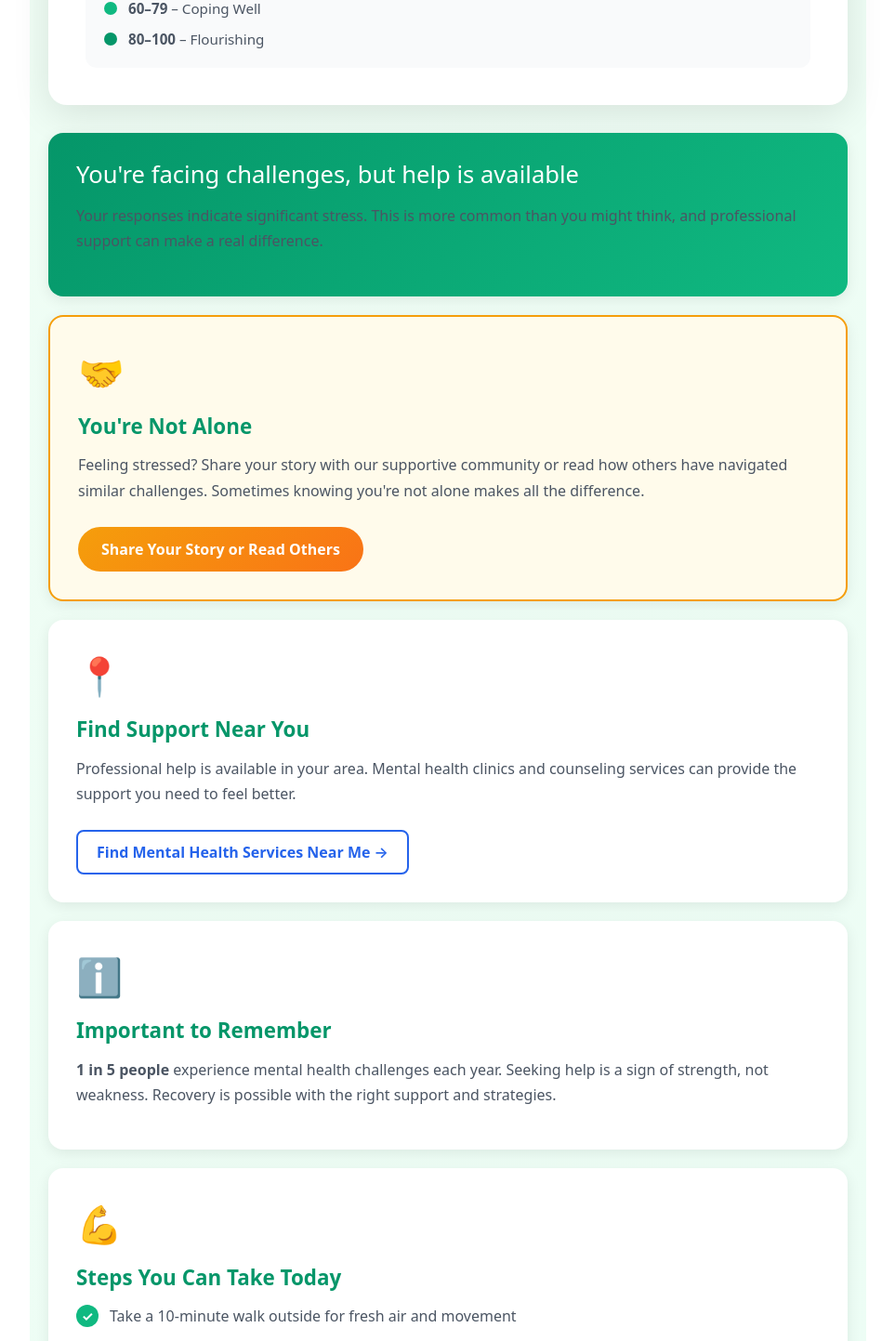
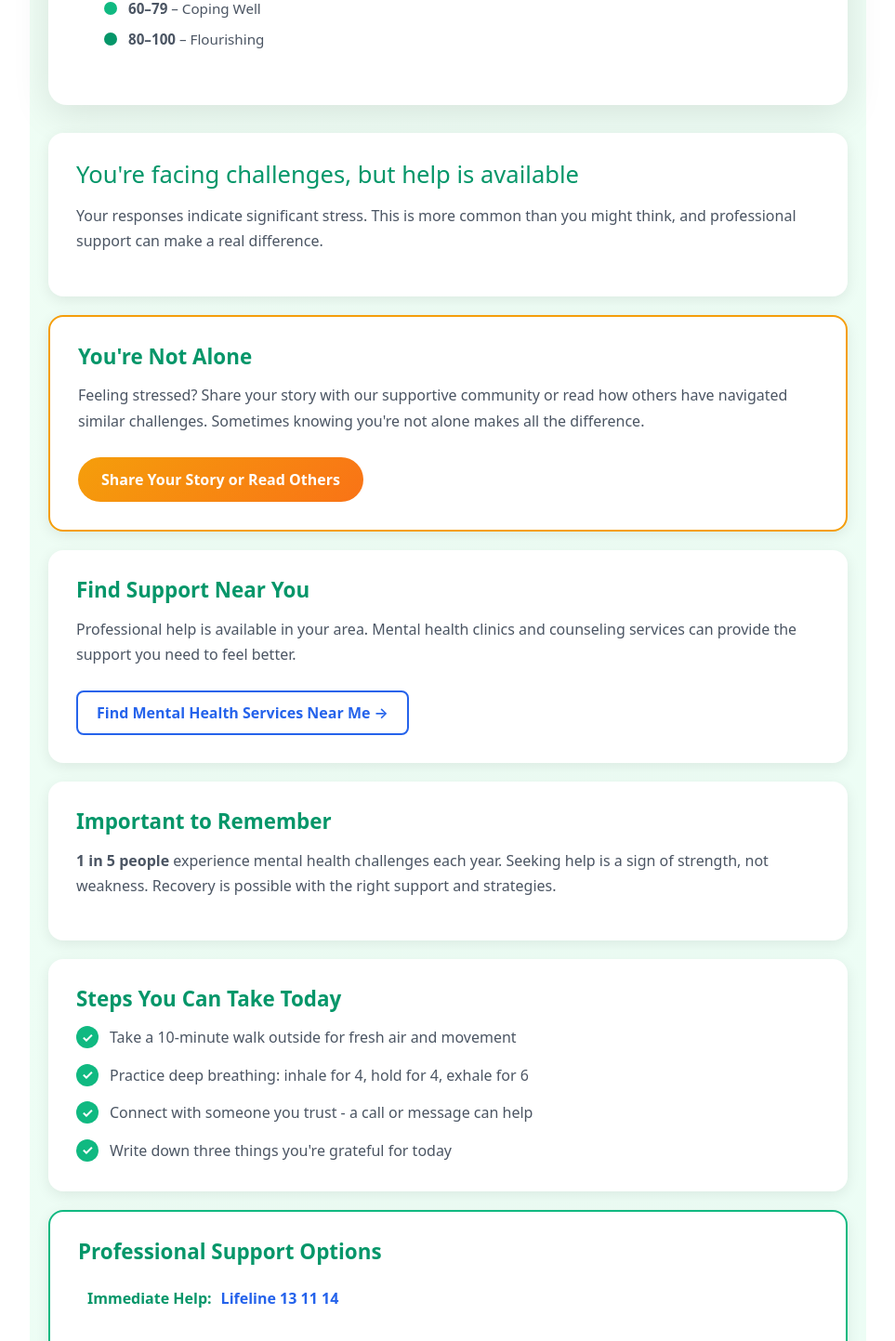
Before and after one commit to johnwayne97xy/FIT5032LAB, a Vue app: page /stress-assessment/result in a window 1280 px wide. Shown: the part 1055-2498 px from the top of the page at 93% size, without its empty margins (158-1121 px from the left). Built offline with nearby package versions, Linux system fonts and the light colour scheme; no server answers.

Commit message:
update result page

```diff
--- a/src/views/StressResultView.vue
+++ b/src/views/StressResultView.vue
@@ -429,7 +429,7 @@ function navigateToShareStory() {
 
       <!-- Community Support Section -->
       <section class="information-card community-support-card" v-if="userTotalScore < 60">
-        <div class="card-icon">🤝</div>
+
         <h3>You're Not Alone</h3>
         <p>
           Feeling stressed? Share your story with our supportive community or read how others
@@ -442,7 +442,7 @@ function navigateToShareStory() {
 
       <!-- Find Help Section -->
       <section class="information-card">
-        <div class="card-icon">📍</div>
+
         <h3>Find Support Near You</h3>
         <p>
           Professional help is available in your area. Mental health clinics and counseling services
@@ -455,7 +455,7 @@ function navigateToShareStory() {
 
       <!-- Important Information -->
       <section class="information-card">
-        <div class="card-icon">ℹ️</div>
+
         <h3>Important to Remember</h3>
         <p>
           <strong>1 in 5 people</strong> experience mental health challenges each year.
@@ -466,7 +466,7 @@ function navigateToShareStory() {
 
       <!-- Action Steps -->
       <section class="information-card">
-        <div class="card-icon">💪</div>
+
         <h3>Steps You Can Take Today</h3>
         <ul class="action-steps-list">
           <li>
@@ -490,7 +490,7 @@ function navigateToShareStory() {
 
       <!-- Professional Support -->
       <section class="information-card professional-support-card">
-        <div class="card-icon">🎯</div>
+
         <h3>Professional Support Options</h3>
         <div class="support-options-list">
           <div class="support-option-item">
@@ -757,7 +757,7 @@ function navigateToShareStory() {
 
 /* Score explanation legend */
 .score-explanation-legend {
-  background: #f9fafb;
+  background: #ffffff;
   border-radius: 12px;
   padding: 20px;
   text-align: left;
@@ -806,20 +806,20 @@ function navigateToShareStory() {
   box-shadow: 0 4px 15px rgba(0, 0, 0, 0.08);
 }
 
-/* Main message card with white text */
+/* Main message card - plain white box */
 .main-message-card {
-  background: linear-gradient(135deg, #059669 0%, #10b981 100%);
-  color: white;
+  background: #ffffff;
+  color: #1f2937;
 }
 
 .main-message-card h2 {
-  color: white;
+  color: #059669;
   margin-bottom: 15px;
   font-size: 1.6rem;
 }
 
 .main-message-card p {
-  color: white;
+  color: #4b5563;
   font-size: 1.05rem;
   line-height: 1.7;
 }
@@ -827,7 +827,7 @@ function navigateToShareStory() {
 /* Community support card */
 .community-support-card {
   border: 2px solid #f59e0b;
-  background: #fffbeb;
+  background: #ffffff;
 }
 
 /* Card icon */
@@ -926,7 +926,7 @@ function navigateToShareStory() {
 
 .support-option-item {
   padding: 10px;
-  background: #f0fdf4;
+  background: #ffffff;
   border-radius: 8px;
 }
 
```
